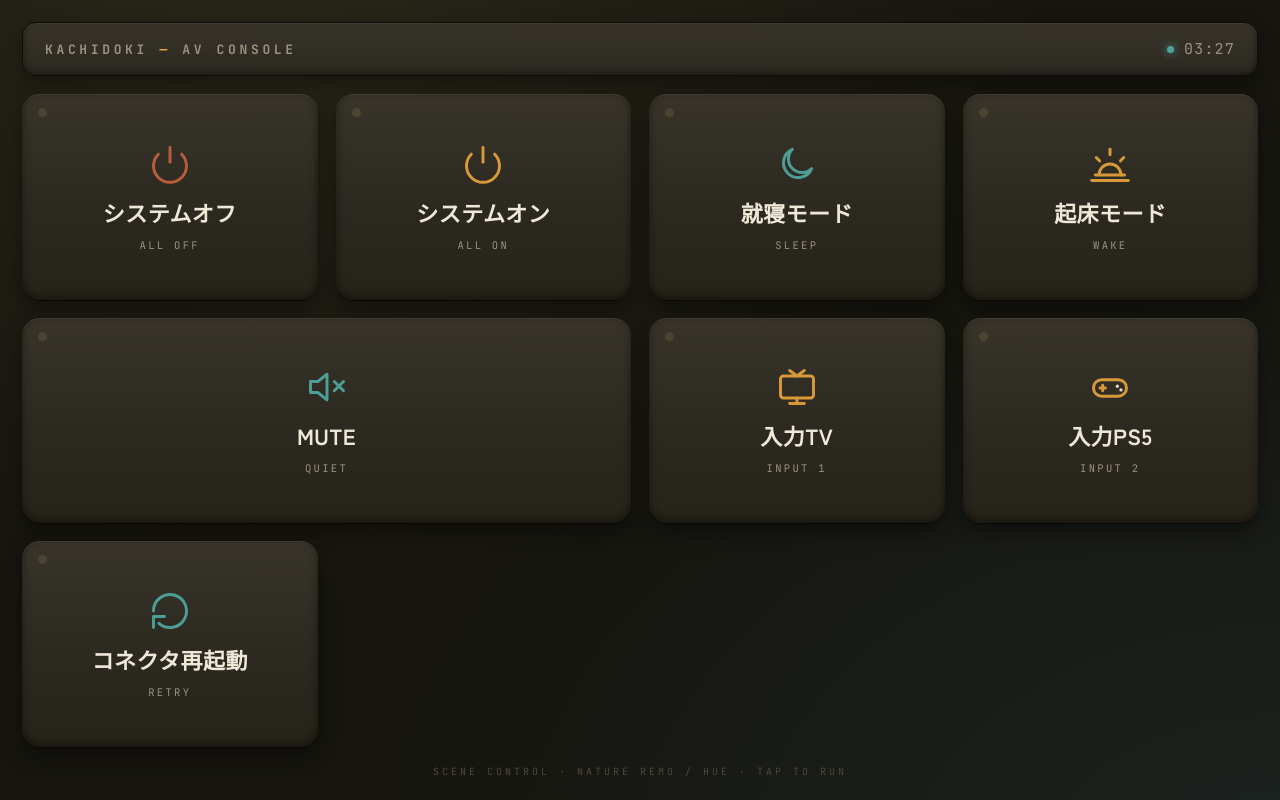
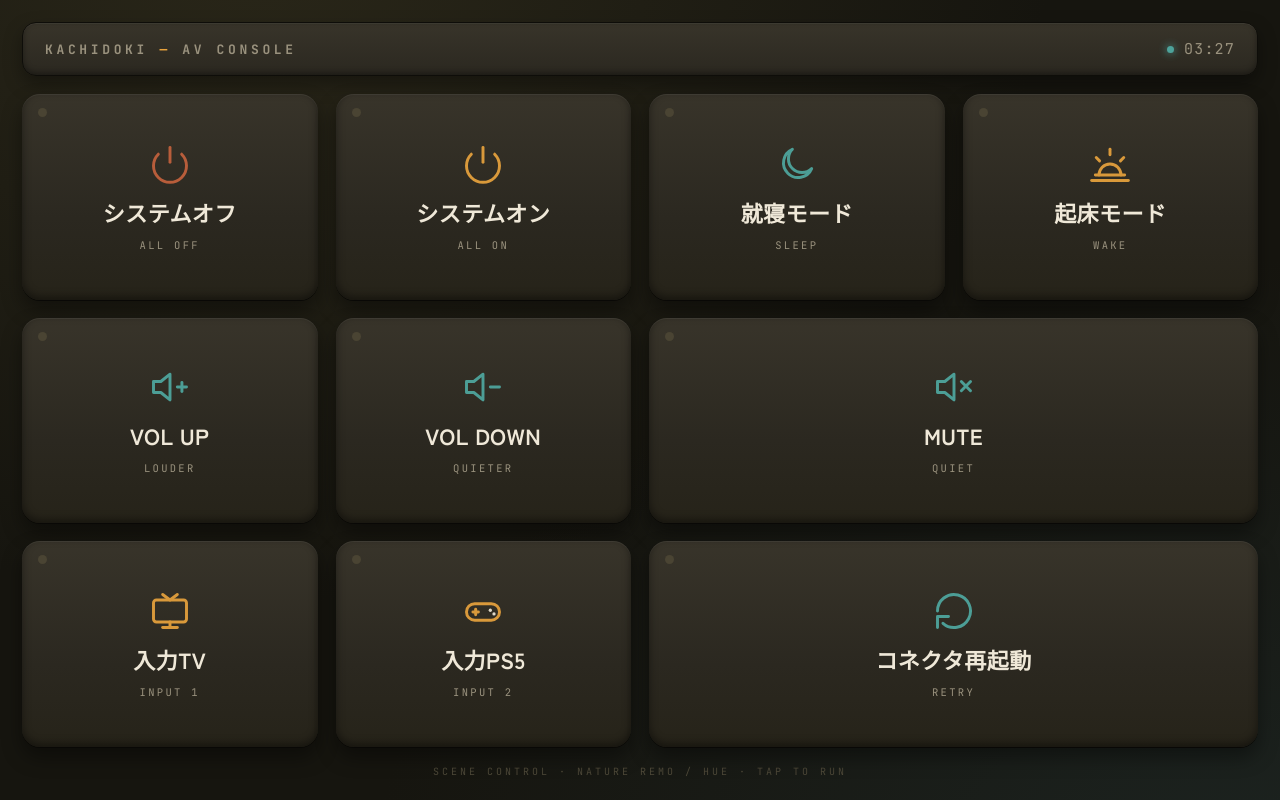
Before and after one commit to yfkd1209/av-console-, a plain HTML site: page index.html in a window 1280 px wide. Drawn offline with Linux system fonts and the light colour scheme.

Commit message:
Add files via upload

```diff
--- a/index.html
+++ b/index.html
@@ -268,6 +268,18 @@
       <span class="label">起床モード</span>
       <span class="sub">WAKE</span>
     </a>
+    <a class="key tone-teal" data-name="VOLUP" href="shortcuts://run-shortcut?name=VOLUP">
+      <span class="led"></span>
+      <svg class="glyph" viewBox="0 0 24 24"><path d="M3 9v6h4l5 4V5L7 9H3z"/><path d="M16 12h5"/><path d="M18.5 9.5v5"/></svg>
+      <span class="label">VOL UP</span>
+      <span class="sub">LOUDER</span>
+    </a>
+    <a class="key tone-teal" data-name="VOLDOWN" href="shortcuts://run-shortcut?name=VOLDOWN">
+      <span class="led"></span>
+      <svg class="glyph" viewBox="0 0 24 24"><path d="M3 9v6h4l5 4V5L7 9H3z"/><path d="M16 12h5"/></svg>
+      <span class="label">VOL DOWN</span>
+      <span class="sub">QUIETER</span>
+    </a>
     <a class="key tone-teal wide" data-name="MUTE" href="shortcuts://run-shortcut?name=MUTE">
       <span class="led"></span>
       <svg class="glyph" viewBox="0 0 24 24"><path d="M3 9v6h4l5 4V5L7 9H3z"/><path d="M16 9l5 5"/><path d="M21 9l-5 5"/></svg>
@@ -286,7 +298,7 @@
       <span class="label">入力PS5</span>
       <span class="sub">INPUT 2</span>
     </a>
-    <a class="key tone-teal" data-name="コネクト再起動" href="shortcuts://run-shortcut?name=コネクト再起動">
+    <a class="key tone-teal wide" data-name="コネクト再起動" href="shortcuts://run-shortcut?name=コネクト再起動">
       <span class="led"></span>
       <svg class="glyph" viewBox="0 0 24 24"><path d="M3 12a9 9 0 1 1 3 6.7"/><path d="M3 21v-6h6"/></svg>
       <span class="label">コネクタ再起動</span>
```
